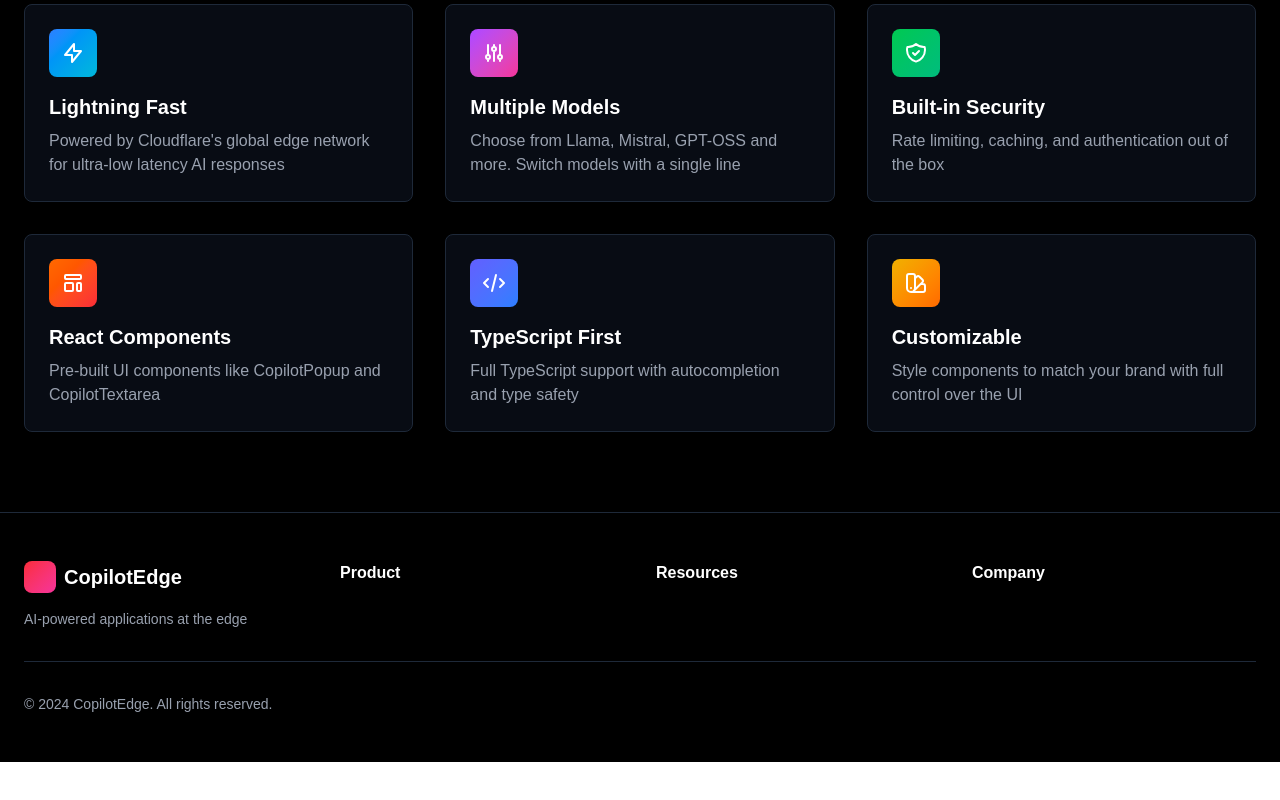
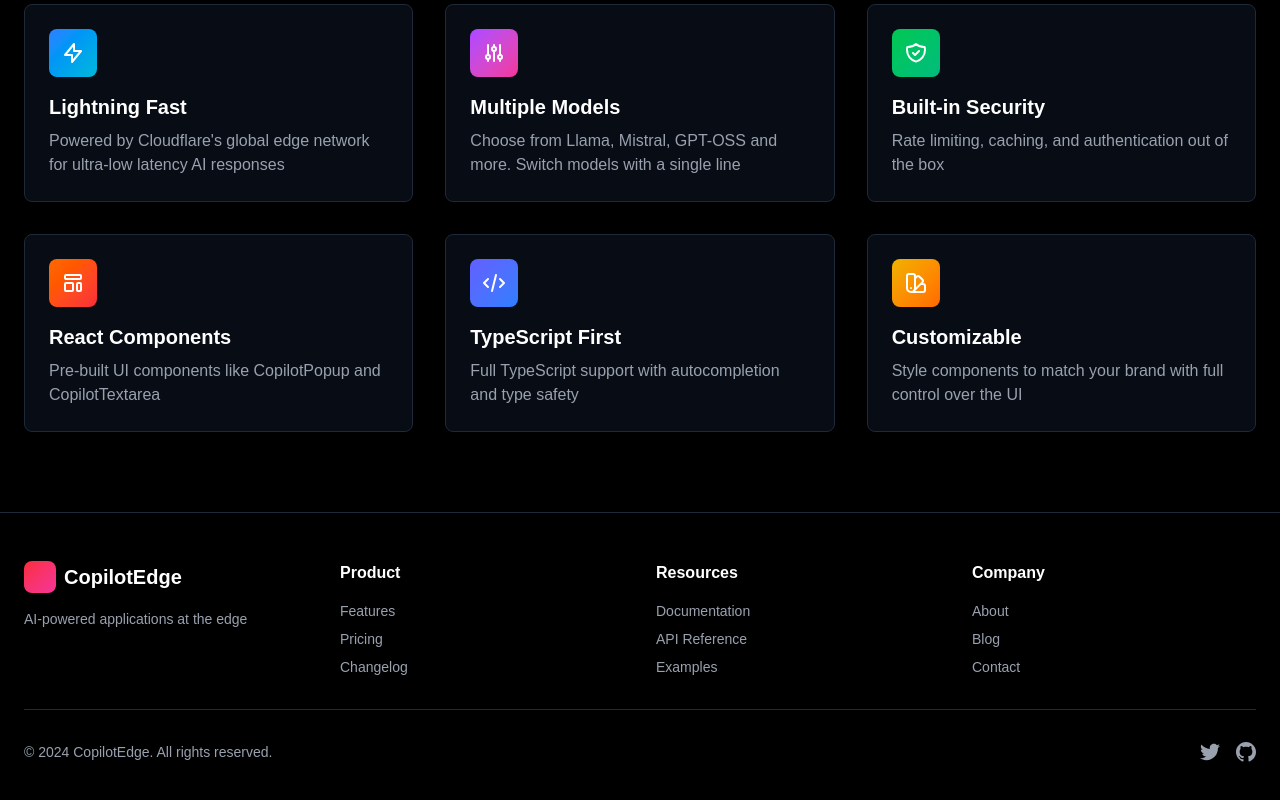
Before and after one commit to edgepilot/edgepilot-ai, a Next.js app: page /showcase in a window 1280 px wide. Shown: the part 1192-1992 px from the top of the page. Before the commit the page ends 1954 px from the top, so only its background shows below. Built offline with nearby package versions, Linux system fonts and the light colour scheme.

Commit message:
ChatPopup polish: a11y labels + hints, reduced-motion scroll, body/overscroll lock, focus handling/trap, auto-resize composer, Ctrl/Cmd+Enter, tooltips, click containment, message windowing; provider select strongly typed.\n\nShowcase: update copy to reflect local components + Workers AI.

```diff
--- a/app/showcase/page.tsx
+++ b/app/showcase/page.tsx
@@ -174,27 +174,27 @@
             <div>
               <h3 className="font-semibold mb-4">Product</h3>
               <ul className="space-y-2 text-gray-400 text-sm">
-                {/* <li><a href="#" className="hover:text-white transition-colors">Features</a></li>
+                 <li><a href="#" className="hover:text-white transition-colors">Features</a></li>
                 <li><a href="#" className="hover:text-white transition-colors">Pricing</a></li>
-                <li><a href="#" className="hover:text-white transition-colors">Changelog</a></li> */}
+                <li><a href="#" className="hover:text-white transition-colors">Changelog</a></li>
               </ul>
             </div>
 
             <div>
               <h3 className="font-semibold mb-4">Resources</h3>
               <ul className="space-y-2 text-gray-400 text-sm">
-                {/* <li><a href="#" className="hover:text-white transition-colors">Documentation</a></li>
+                 <li><a href="#" className="hover:text-white transition-colors">Documentation</a></li>
                 <li><a href="#" className="hover:text-white transition-colors">API Reference</a></li>
-                <li><a href="#" className="hover:text-white transition-colors">Examples</a></li> */}
+                <li><a href="#" className="hover:text-white transition-colors">Examples</a></li>
               </ul>
             </div>
 
             <div>
               <h3 className="font-semibold mb-4">Company</h3>
               <ul className="space-y-2 text-gray-400 text-sm">
-                {/* <li><a href="#" className="hover:text-white transition-colors">About</a></li>
+                 <li><a href="#" className="hover:text-white transition-colors">About</a></li>
                 <li><a href="#" className="hover:text-white transition-colors">Blog</a></li>
-                <li><a href="#" className="hover:text-white transition-colors">Contact</a></li> */}
+                <li><a href="#" className="hover:text-white transition-colors">Contact</a></li>
               </ul>
             </div>
           </div>
@@ -204,16 +204,16 @@
               © 2024 CopilotEdge. All rights reserved.
             </p>
             <div className="flex items-center space-x-4">
-              {/* <a href="#" className="text-gray-400 hover:text-white transition-colors">
+             <a href="#" className="text-gray-400 hover:text-white transition-colors">
                 <svg className="w-5 h-5" fill="currentColor" viewBox="0 0 24 24">
                   <path d="M24 4.557c-.883.392-1.832.656-2.828.775 1.017-.609 1.798-1.574 2.165-2.724-.951.564-2.005.974-3.127 1.195-.897-.957-2.178-1.555-3.594-1.555-3.179 0-5.515 2.966-4.797 6.045-4.091-.205-7.719-2.165-10.148-5.144-1.29 2.213-.669 5.108 1.523 6.574-.806-.026-1.566-.247-2.229-.616-.054 2.281 1.581 4.415 3.949 4.89-.693.188-1.452.232-2.224.084.626 1.956 2.444 3.379 4.6 3.419-2.07 1.623-4.678 2.348-7.29 2.04 2.179 1.397 4.768 2.212 7.548 2.212 9.142 0 14.307-7.721 13.995-14.646.962-.695 1.797-1.562 2.457-2.549z"/>
                 </svg>
-              </a> */}
-              {/* <a href="#" className="text-gray-400 hover:text-white transition-colors">
+              </a>
+               <a href="#" className="text-gray-400 hover:text-white transition-colors">
                 <svg className="w-5 h-5" fill="currentColor" viewBox="0 0 24 24">
                   <path d="M12 0c-6.626 0-12 5.373-12 12 0 5.302 3.438 9.8 8.207 11.387.599.111.793-.261.793-.577v-2.234c-3.338.726-4.033-1.416-4.033-1.416-.546-1.387-1.333-1.756-1.333-1.756-1.089-.745.083-.729.083-.729 1.205.084 1.839 1.237 1.839 1.237 1.07 1.834 2.807 1.304 3.492.997.107-.775.418-1.305.762-1.604-2.665-.305-5.467-1.334-5.467-5.931 0-1.311.469-2.381 1.236-3.221-.124-.303-.535-1.524.117-3.176 0 0 1.008-.322 3.301 1.23.957-.266 1.983-.399 3.003-.404 1.02.005 2.047.138 3.006.404 2.291-1.552 3.297-1.23 3.297-1.23.653 1.653.242 2.874.118 3.176.77.84 1.235 1.911 1.235 3.221 0 4.609-2.807 5.624-5.479 5.921.43.372.823 1.102.823 2.222v3.293c0 .319.192.694.801.576 4.765-1.589 8.199-6.086 8.199-11.386 0-6.627-5.373-12-12-12z"/>
                 </svg>
-              </a> */}
+              </a>
             </div>
           </div>
         </div>
--- a/components/ui/ChatPopup.tsx
+++ b/components/ui/ChatPopup.tsx
@@ -217,7 +217,13 @@
             </div>
 
             {/* Messages */}
-            <div ref={listRef} className="max-h-80 overflow-y-auto overscroll-contain p-3 space-y-2">
+            <div
+              ref={listRef}
+              className="max-h-80 overflow-y-auto overscroll-contain p-3 space-y-2"
+              role="log"
+              aria-live="polite"
+              aria-busy={inFlight || loading}
+            >
               {messages.length > visibleCount && (
                 <div className="sticky top-0 z-10 -mt-2 mb-1 flex gap-2">
                   <button
```
